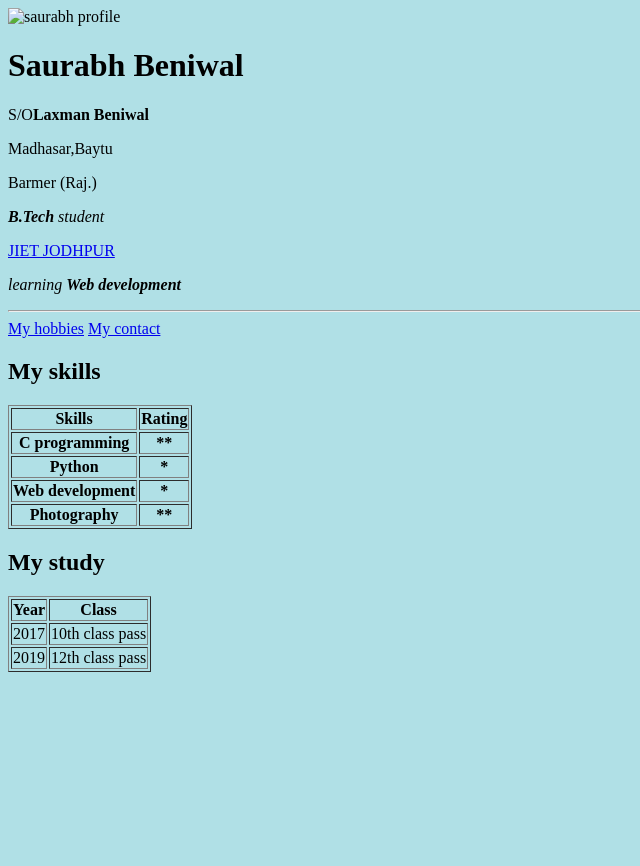
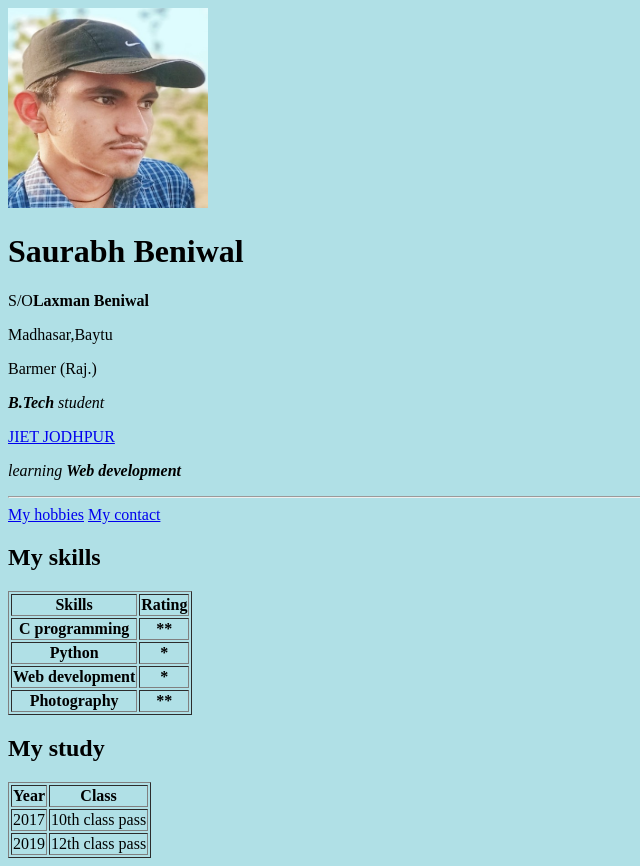
Before and after one commit to beniwalsaurabh/cv, a plain HTML site: page index.html in a window 1280 px wide. Shown: the whole page, without its empty margins (0-640 px from the left). Before the commit the page ends 800 px from the top, so only its background shows below. Drawn offline with Linux system fonts and the light colour scheme.

Commit message:
Add files via upload

```diff
--- a/index.html
+++ b/index.html
@@ -4,7 +4,7 @@
         <title>saurabh personal site</title>
     </head>
     <body style="background-color: powderblue;">
-        <img src="C:\Users\saura\OneDrive\Pictures\saurabh photo.jpg" alt="saurabh profile" style="width: 200px; height: 200px;">
+        <img src="profilePic.jpg" alt="saurabh profile" style="width: 200px; height: 200px;">
         <h1>Saurabh Beniwal</h1>
         <p>S/O<strong>Laxman Beniwal</strong></p>
         <p>Madhasar,Baytu</p>
```
